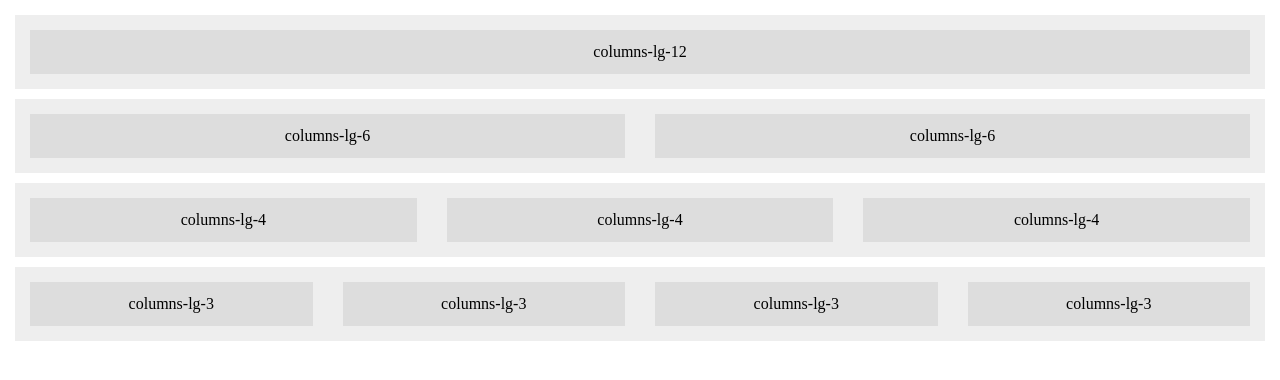
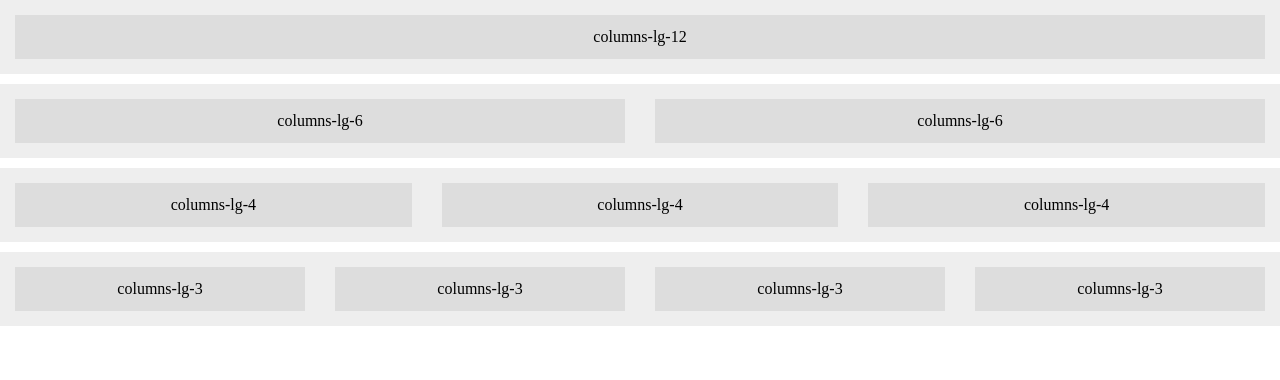
Before and after one commit to trooperandz/sass-grid-study, a website: page index.html in a window 1280 px wide. Drawn offline with Linux system fonts and the light colour scheme.

Commit message:
Wrap rows in centered container, add container padding var

```diff
--- a/sass/layouts/_grid.scss
+++ b/sass/layouts/_grid.scss
@@ -1,11 +1,14 @@
 .grid-container {
   // Center content on large screens
-  margin: 1.5rem;
+  max-width: $grid-width;
+  margin: 0 auto;
+  padding-left: $container-padding;
+  padding-right: $container-padding;
 }
 
 .grid-row {
-  max-width: $grid-width;
-  margin: 0 auto;
+  margin-left: -$container-padding;
+  margin-right: -$container-padding;
   @include clearfix;
 }
 
--- a/sass/utils/_variables.scss
+++ b/sass/utils/_variables.scss
@@ -2,7 +2,8 @@
 $max-grid-percentage: 100%;
 $total-grid-columns: 12;
 $grid-width: 130rem;
-$gutter-width: 1.5rem;
+$container-padding: 1.7rem;  // Space between columns and edge of the screen
+$gutter-width: 1.5rem; // Space between columns
 
 // Media query breakpoints
 $screen-small-minimum: 768px;
```
Also changed, not shown: css/style.css.
